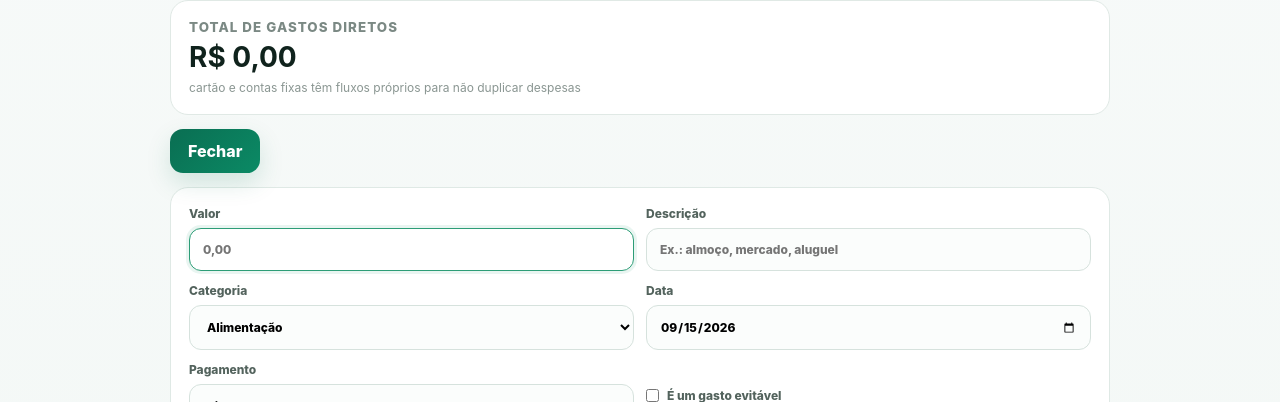
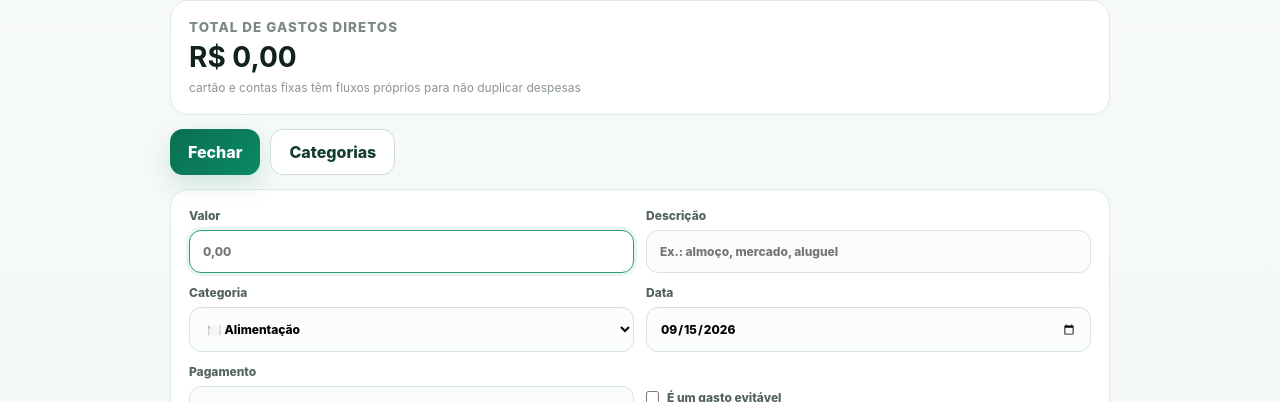
Before and after one commit to hassan80612/DEVINX, a Next.js app: page /gastos in a window 1280 px wide. Both pictures are taken after a click on the button "+ Novo gasto". Shown: the part 196-598 px from the top of the page. Built offline with nearby package versions, Linux system fonts and the light colour scheme; no server answers.

Commit message:
feat: use custom categories in transactions

```diff
--- a/src/components/TransactionManager.tsx
+++ b/src/components/TransactionManager.tsx
@@ -4,16 +4,10 @@ import Link from 'next/link';
 import {FormEvent,useEffect,useMemo,useState} from 'react';
 import {createClient} from '@/lib/supabase/client';
 import {localDateISO} from '@/lib/date';
+import {categoryName,categoryOptions,CustomCategory} from '@/domain/categories';
 
 type Kind='income'|'expense';
 type Item={id:string;description:string|null;amount_minor:number;occurred_on:string;category_id:string;is_avoidable:boolean};
-
-const expenseCategories=[
-  ['housing','Moradia'],['food','Alimentação'],['groceries','Mercado'],['transport','Transporte'],['health','Saúde'],['education','Educação'],['subscriptions','Assinaturas'],['leisure','Lazer'],['other','Outros']
-] as const;
-const incomeCategories=[
-  ['salary','Salário'],['commission','Comissão'],['overtime','Hora extra'],['bonus','Bônus'],['allowance','Adicional'],['extra','Renda extra'],['other','Outros']
-] as const;
 
 function money(minor:number){return new Intl.NumberFormat('pt-BR',{style:'currency',currency:'BRL'}).format(minor/100)}
 function toMinor(raw:string){const normalized=raw.replace(/\./g,'').replace(',','.').replace(/[^0-9.]/g,'');return Math.round((Number(normalized)||0)*100)}
@@ -27,24 +21,30 @@ export function TransactionManager({kind}:{kind:Kind}){
   const[payment,setPayment]=useState('pix');
   const[avoidable,setAvoidable]=useState(false);
   const[items,setItems]=useState<Item[]>([]);
+  const[customCategories,setCustomCategories]=useState<CustomCategory[]>([]);
   const[saving,setSaving]=useState(false);
   const[notice,setNotice]=useState('');
-  const categories=kind==='income'?incomeCategories:expenseCategories;
+  const categories=categoryOptions(kind,customCategories);
   const total=useMemo(()=>items.reduce((sum,item)=>sum+Number(item.amount_minor),0),[items]);
 
   async function load(){
     const supabase=createClient();
     const{data:{user}}=await supabase.auth.getUser();
     if(!user)return;
-    const{data}=await supabase.from('transactions').select('id,description,amount_minor,occurred_on,category_id,is_avoidable').eq('user_id',user.id).eq('type',kind).order('occurred_on',{ascending:false}).limit(30);
-    setItems((data||[]) as Item[]);
+    const[{data:rows},{data:custom}]=await Promise.all([
+      supabase.from('transactions').select('id,description,amount_minor,occurred_on,category_id,is_avoidable').eq('user_id',user.id).eq('type',kind).order('occurred_on',{ascending:false}).limit(30),
+      supabase.from('finance_categories').select('id,kind,name,icon,show_in_quick,is_active').eq('user_id',user.id).eq('kind',kind).order('created_at')
+    ]);
+    setItems((rows||[]) as Item[]);
+    setCustomCategories((custom||[]) as CustomCategory[]);
   }
 
   useEffect(()=>{
     load();
     const refresh=()=>load();
     window.addEventListener('devinx:finance-updated',refresh);
-    return()=>window.removeEventListener('devinx:finance-updated',refresh);
+    window.addEventListener('devinx:categories-updated',refresh);
+    return()=>{window.removeEventListener('devinx:finance-updated',refresh);window.removeEventListener('devinx:categories-updated',refresh)};
   },[kind]);
 
   async function submit(e:FormEvent){
@@ -55,17 +55,7 @@ export function TransactionManager({kind}:{kind:Kind}){
     const supabase=createClient();
     const{data:{user}}=await supabase.auth.getUser();
     if(!user){window.location.href='/entrar';return}
-    const{error}=await supabase.from('transactions').insert({
-      user_id:user.id,
-      type:kind,
-      category_id:category,
-      description:description.trim()||null,
-      amount_minor:amountMinor,
-      occurred_on:date,
-      payment_method:kind==='expense'?payment:null,
-      is_avoidable:kind==='expense'?avoidable:false,
-      is_recurring:false
-    });
+    const{error}=await supabase.from('transactions').insert({user_id:user.id,type:kind,category_id:category,description:description.trim()||null,amount_minor:amountMinor,occurred_on:date,payment_method:kind==='expense'?payment:null,is_avoidable:kind==='expense'?avoidable:false,is_recurring:false});
     setSaving(false);
     if(error){setNotice('Não foi possível salvar. Tente novamente.');return}
     setAmount('');setDescription('');setAvoidable(false);setOpen(false);setNotice('');
@@ -75,12 +65,12 @@ export function TransactionManager({kind}:{kind:Kind}){
 
   return <>
     <section className="moduleSummary"><small>{kind==='income'?'TOTAL DE ENTRADAS DIRETAS':'TOTAL DE GASTOS DIRETOS'}</small><strong>{money(total)}</strong><span>{kind==='income'?'corridas e entregas ficam em Trabalho para não duplicar renda':'cartão e contas fixas têm fluxos próprios para não duplicar despesas'}</span></section>
-    <button className="primary" onClick={()=>setOpen(v=>!v)}>{open?'Fechar':kind==='income'?'+ Nova entrada':'+ Novo gasto'}</button>
+    <div className="toolbar"><button className="primary" onClick={()=>setOpen(v=>!v)}>{open?'Fechar':kind==='income'?'+ Nova entrada':'+ Novo gasto'}</button><Link className="secondary" href="/categorias">Categorias</Link></div>
 
     {open&&<form className="entryForm" onSubmit={submit}>
       <label>Valor<input autoFocus required value={amount} onChange={e=>setAmount(e.target.value)} placeholder="0,00" inputMode="decimal"/></label>
       <label>Descrição<input value={description} onChange={e=>setDescription(e.target.value)} placeholder={kind==='income'?'Ex.: salário, comissão, renda extra':'Ex.: almoço, mercado, aluguel'}/></label>
-      <label>Categoria<select value={category} onChange={e=>setCategory(e.target.value)}>{categories.map(([id,label])=><option value={id} key={id}>{label}</option>)}</select></label>
+      <label>Categoria<select value={category} onChange={e=>setCategory(e.target.value)}>{categories.map(item=><option value={item.id} key={item.id}>{item.icon} {item.name}</option>)}</select></label>
       <label>Data<input type="date" value={date} onChange={e=>setDate(e.target.value)} required/></label>
       {kind==='expense'&&<><label>Pagamento<select value={payment} onChange={e=>setPayment(e.target.value)}><option value="pix">Pix</option><option value="cash">Dinheiro</option><option value="debit">Débito</option></select></label><label className="checkOnly"><input type="checkbox" checked={avoidable} onChange={e=>setAvoidable(e.target.checked)}/> É um gasto evitável</label></>}
       <button className="primary" disabled={saving}>{saving?'Salvando...':'Salvar'}</button>
@@ -90,6 +80,6 @@ export function TransactionManager({kind}:{kind:Kind}){
     {kind==='expense'&&<div className="flowGuard"><span>Compra no crédito?</span><Link href="/cartoes">Registrar no cartão</Link><span>Conta que se repete?</span><Link href="/recorrentes">Criar conta recorrente</Link></div>}
     {kind==='income'&&<div className="flowGuard"><span>Uber, 99, iFood ou entregas?</span><Link href="/trabalho">Registrar jornada de trabalho</Link></div>}
 
-    <section className="transactionList">{items.length===0?<div className="empty"><b>Nenhum lançamento ainda</b><p>Use o botão Rápido para registrar algo em segundos ou abra o formulário completo acima.</p></div>:items.map(item=><article key={item.id}><div><b>{item.description||categories.find(c=>c[0]===item.category_id)?.[1]||'Lançamento'}</b><small>{new Date(item.occurred_on+'T12:00:00').toLocaleDateString('pt-BR')}{item.is_avoidable?' · evitável':''}</small></div><strong className={kind==='income'?'positive':'negative'}>{kind==='income'?'+ ':'- '}{money(Number(item.amount_minor))}</strong></article>)}</section>
+    <section className="transactionList">{items.length===0?<div className="empty"><b>Nenhum lançamento ainda</b><p>Use o botão Rápido para registrar algo em segundos ou abra o formulário completo acima.</p></div>:items.map(item=><article key={item.id}><div><b>{item.description||categoryName(kind,item.category_id,customCategories)||'Lançamento'}</b><small>{categoryName(kind,item.category_id,customCategories)} · {new Date(item.occurred_on+'T12:00:00').toLocaleDateString('pt-BR')}{item.is_avoidable?' · evitável':''}</small></div><strong className={kind==='income'?'positive':'negative'}>{kind==='income'?'+ ':'- '}{money(Number(item.amount_minor))}</strong></article>)}</section>
   </>;
 }
```
